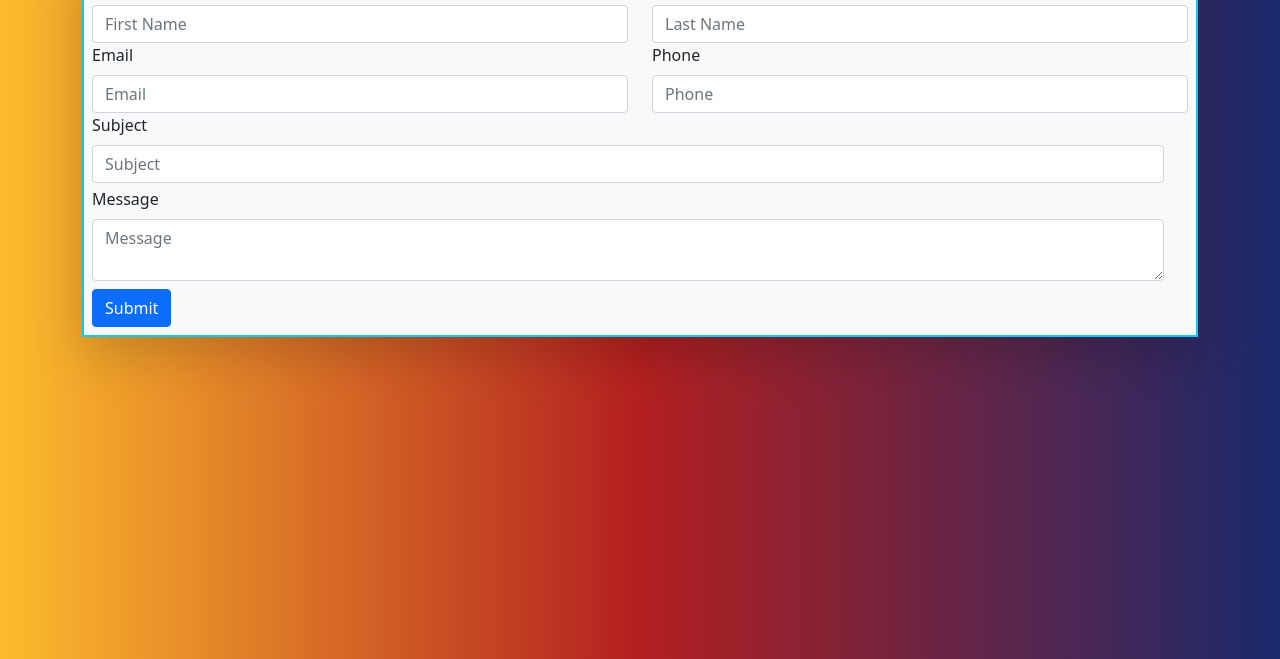
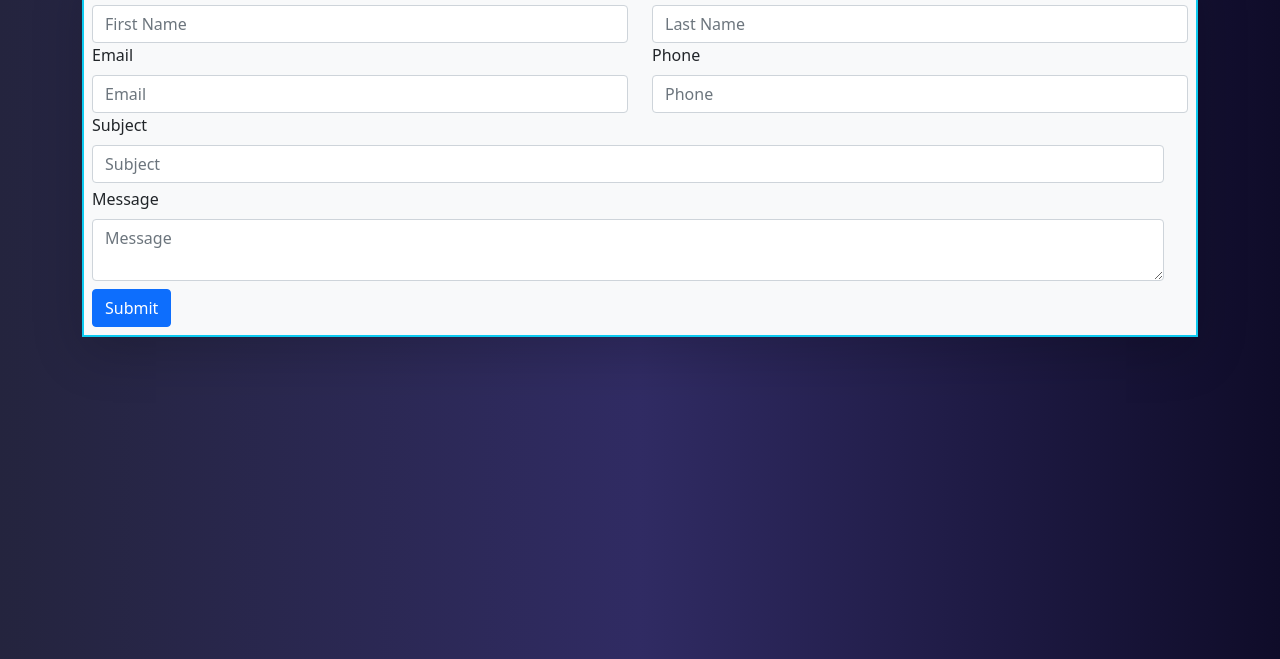
Before and after one commit to arunpun/BootstrapContactForm, a plain HTML site: page index.html in a window 1280 px wide. Shown: the part 141-800 px from the top of the page. Drawn offline with nearby package versions, Linux system fonts and the light colour scheme.

Commit message:
Updated background colour

```diff
--- a/css/styles.css
+++ b/css/styles.css
@@ -1,9 +1,10 @@
 body {
-    background: #1a2a6c;
+    background: #0f0c29;
     /* fallback for old browsers */
-    background: -webkit-linear-gradient(to right, #fdbb2d, #b21f1f, #1a2a6c);
+    background: -webkit-linear-gradient(to right, #24243e, #302b63, #0f0c29);
     /* Chrome 10-25, Safari 5.1-6 */
-    background: linear-gradient(to right, #fdbb2d, #b21f1f, #1a2a6c);
+    background: linear-gradient(to right, #24243e, #302b63, #0f0c29);
     /* W3C, IE 10+/ Edge, Firefox 16+, Chrome 26+, Opera 12+, Safari 7+ */
 
+
 }
```
